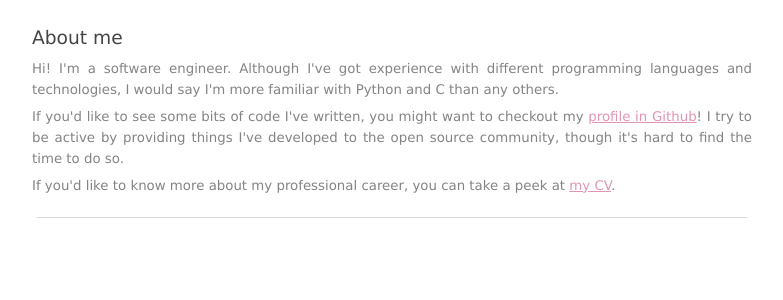
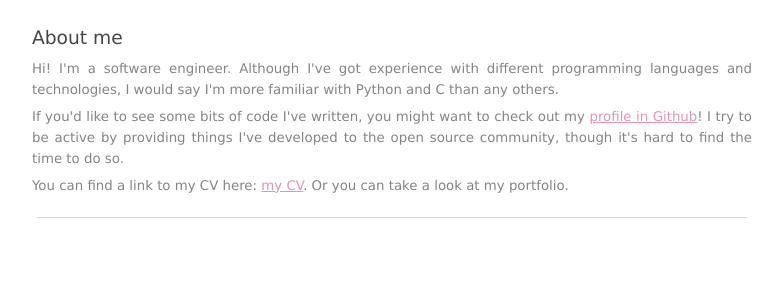
Before and after one commit to drimer/albertoaj_com, a Python web app: template templates/about.html in a window 1280 px wide. Shown: the part 360-660 px from the top of the page, without its empty margins (208-991 px from the left). Run offline with Jinja, Linux system fonts and the light colour scheme; the template is opened without the code that fills it, so the values that code supplies are empty; some web fonts are replaced.

Commit message:
templates/about.html: Reword the text about me

```diff
--- a/templates/about.html
+++ b/templates/about.html
@@ -21,13 +21,13 @@
     say I'm more familiar with Python and C than any others.</p>
 
     <p>If you'd like to see some bits of code I've written, you might
-    want to checkout my <a href="https://github.com/drimer">profile in
+    want to check out my <a href="https://github.com/drimer">profile in
     Github</a>! I try to be active by providing things I've developed
     to the open source community, though it's hard to find the time
     to do so.</p>
 
-    <p>If you'd like to know more about my professional career, you
-    can take a peek at <a href="static/files/CV.pdf">my CV</a>.</p>
+    <p>You can find a link to my CV here: <a href="static/files/CV.pdf">my CV</a>.
+    Or you can take a look at my portfolio.</p>
 
     <div class="spacer"></div>
   </div>
```
